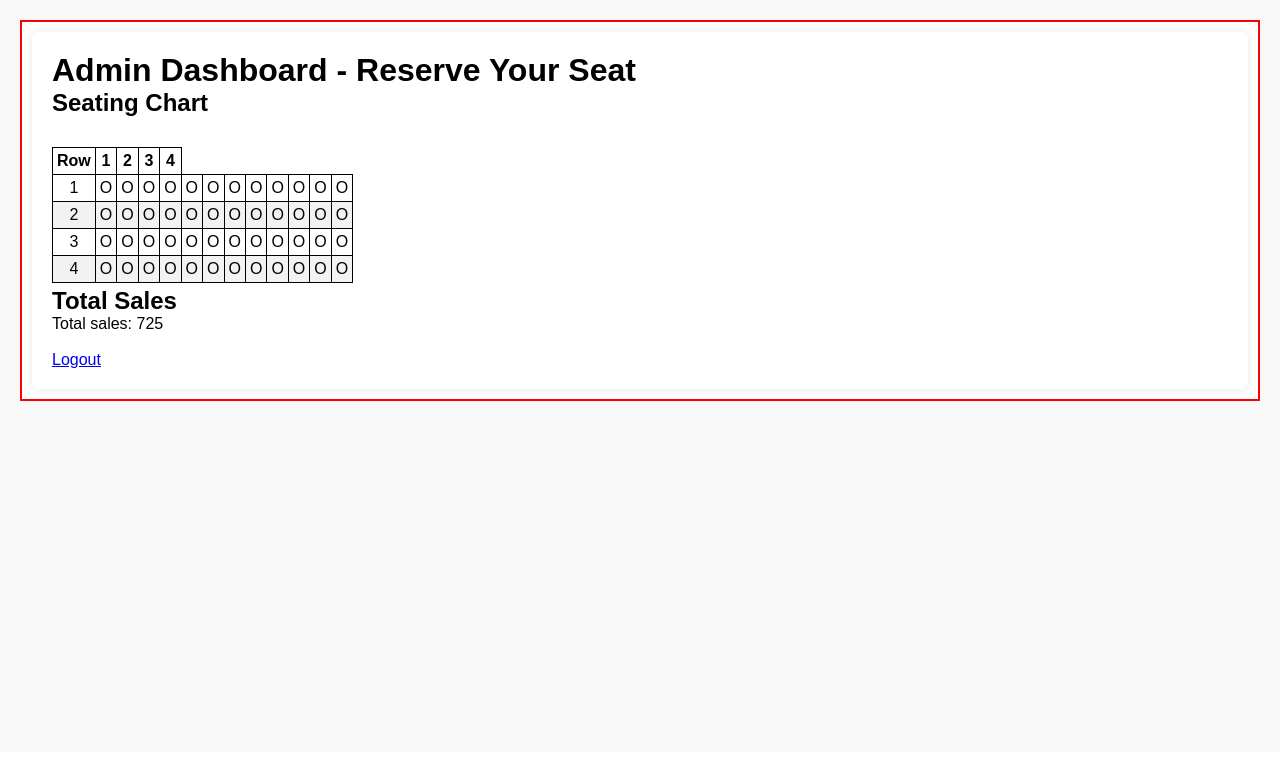
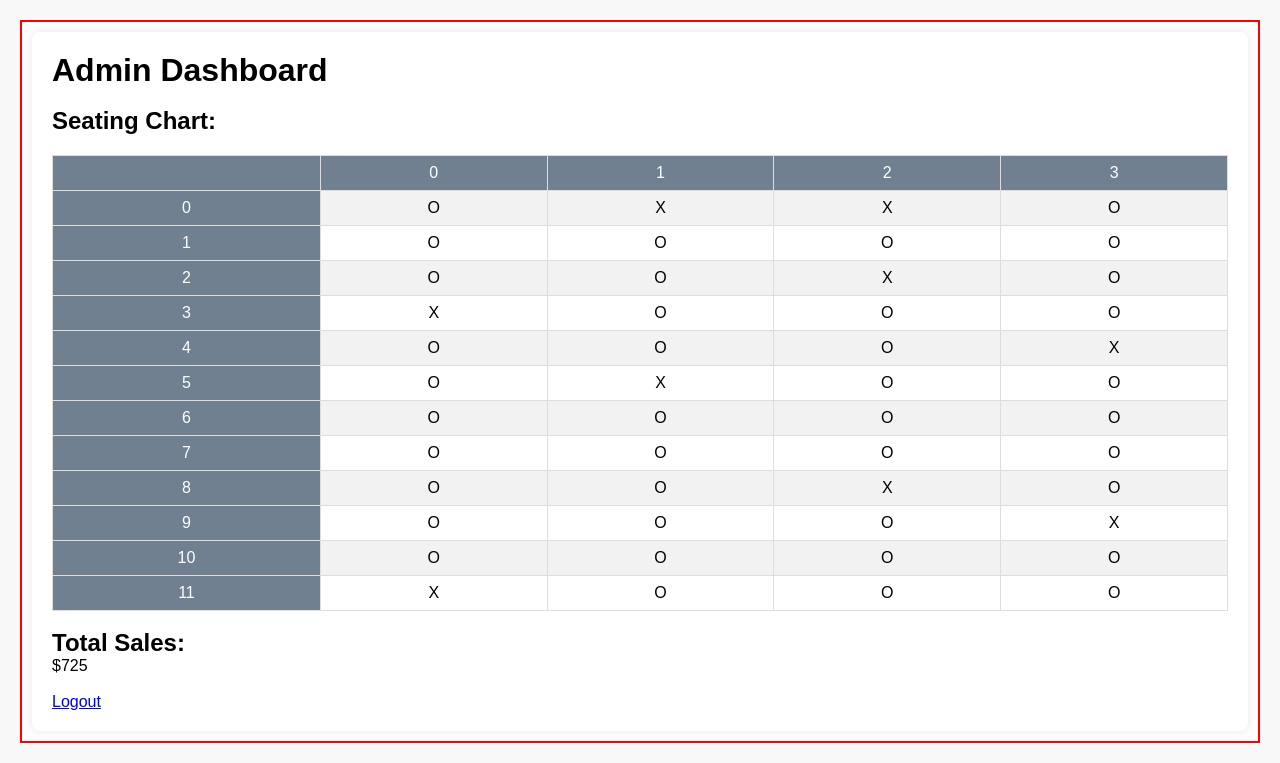
Before and after one commit to Keylith2020/Final-Project, a Flask app: page /admin_dashboard in a window 1280 px wide. Shown: the part 48-811 px from the top of the page. Before the commit the page ends 449 px from the top, so only its background shows below. Run offline with Flask 3, Linux system fonts and the light colour scheme; a user stored in the database is signed in; data comes from the database, SQL or seed files in the repository; both versions use the stored data as it was after the commit.

Commit message:
sync reservations table on admin dashboard and clean up

```diff
--- a/app.py
+++ b/app.py
@@ -10,21 +10,19 @@ app = Flask(__name__)
 app.config["DEBUG"] = True
 app.secret_key = 'your_secret_key'  # Required for session management
 
+# connect to the database
 def get_db_connection():
     conn = sqlite3.connect('reservations.db')
     conn.row_factory = sqlite3.Row  # Allows access to columns by name (instead of index)
     return conn
 
-def get_cost_matrix():
-    cost_matrix = [[100, 75, 50, 100] for row in range(12)]
-    return cost_matrix
-
-# DEBUG for reserved_seats (row, seat) this should be empty for turn in.
+# generate list of reserved seats from the database
 reservations = []
 reserved_seats = get_db_connection().execute("SELECT seatRow, seatColumn FROM reservations").fetchall()
 for x,y in reserved_seats:
     reservations.append((x,y))
 
+# home page
 @app.route('/', methods=['GET', 'POST'])
 def index():
     if request.method == 'POST':
@@ -39,6 +37,7 @@ def index():
 
     return render_template('index.html')
 
+# admin log in
 @app.route('/admin', methods=['GET', 'POST'])
 def admin():
     if request.method == 'POST':
@@ -61,18 +60,11 @@ def admin():
 
     return render_template('admin.html')
 
+# admin dashboard
 @app.route('/admin_dashboard')
 def admin_dashboard():
     if 'admin' not in session:
         return redirect(url_for('admin'))  # If not logged in, redirect to the login page
-
-    # Fetch the total sales data
-    conn = get_db_connection()
-    cursor = conn.cursor()
-
-    cursor.execute('SELECT seatRow, seatColumn FROM reservations')  # Get total number of reservations (this can be used for total sales)
-    reservations = cursor.fetchall()
-    conn.close()
 
     #Calculate total sales
     cost_matrix= get_cost_matrix()
@@ -80,26 +72,16 @@ def admin_dashboard():
     for row, seat in reservations:
         total_sales += cost_matrix[row -1][seat -1]
 
+    return render_template('adminLoggedIn.html', total_sales=total_sales, reserved_seats=reservations)
 
-    # Generate the seating chart as a 4x12 grid
-    seating_chart = []
-    for row in range(0, 4):
-        row_seats = []
-        for col in range(0, 12):
-            if (row, col) in reservations:
-                row_seats.append('X')
-            else:
-                row_seats.append('O')
-        seating_chart.append(row_seats)
-
-    return render_template('adminLoggedIn.html', seating_chart=seating_chart, total_sales=total_sales)
-
+# admin log out
 @app.route('/admin_logout')
 def admin_logout():
     session.pop('admin', None)  # Remove the admin from the session
     flash('Logged out successfully!', 'success')
     return redirect(url_for('admin'))  # Redirect back to the login page
 
+# reservations page
 @app.route('/reservation', methods=['GET', 'POST'])
 def reservation():
     if request.method == 'POST':
@@ -125,14 +107,16 @@ def reservation():
             flash(f'Reservation successful! Your reservation code is {reservation_code}. Row: {row}, Seat: {column}')
 
         conn.close()  # Close the database connection
-        return redirect(url_for('index'))
 
     return render_template('reservation.html', reserved_seats=reservations)
+
+def get_cost_matrix():
+    cost_matrix = [[100, 75, 50, 100] for row in range(12)]
+    return cost_matrix
 
 def generate_reservation_code(length=12):
     characters = string.ascii_uppercase + string.digits
     return ''.join(random.choice(characters) for _ in range(length))
 
-
 if __name__ == '__main__':
     app.run()
--- a/templates/adminLoggedIn.html
+++ b/templates/adminLoggedIn.html
@@ -1,36 +1,39 @@
 {% extends 'base.html' %}
 
 {% block content %}
-    <h1>Admin Dashboard - Reserve Your Seat</h1>
-
+    <h1>{% block title %} Admin Dashboard {% endblock %}</h1>
+    <br>
     {% if 'admin' in session %}
         <!-- If the admin is logged in, show the seating chart and total sales -->
-        <h2 style="font-weight: bold; margin-bottom: 10px;">Seating Chart</h2>
-        <div style="overflow-x: auto; display: inline-block;">
-            <table style="border-collapse: collapse;">
-                <thead>
+        <h2>Seating Chart:</h2>
+        <div>
+            <table>
+                <tr class="columns">
+                    <td></td>
+                    <td>0</td>
+                    <td>1</td>
+                    <td>2</td>
+                    <td>3</td>
+                </tr>
+                {% for row in range(0, 12) %}
                     <tr>
-                        <th style="padding: 4px; border: 1px solid black;">Row</th>
-                        {% for col in range(1, 5) %}
-                            <th style="padding: 4px; border: 1px solid black;">{{ col }}</th>
+                        <td class="rows">{{ row }}</td>
+                        {% for column in range(0, 4) %}
+                        <td>
+                            {% if (row, column) in reserved_seats %}
+                                X
+                            {% else %}
+                                O
+                            {% endif %}
+                        </td>
                         {% endfor %}
                     </tr>
-                </thead>
-                <tbody>
-                    {% for row_seats in seating_chart %}
-                        <tr>
-                            <td style="padding: 4px; border: 1px solid black;">{{ loop.index }}</td>
-                            {% for seat in row_seats %}
-                                <td style="padding: 4px; border: 1px solid black; width: 20px; text-align: center;">{{ seat }}</td>
-                            {% endfor %}
-                        </tr>
-                    {% endfor %}
-                </tbody>
+                {% endfor %}
             </table>
         </div>
-
-        <h2>Total Sales</h2>
-        <p>Total sales: {{ total_sales }}</p>
+        <br>
+        <h2>Total Sales:</h2>
+        <p>${{ total_sales }}</p>
         <br>
         <a href="{{ url_for('admin_logout') }}">Logout</a>
     {% else %}
--- a/templates/reservation.html
+++ b/templates/reservation.html
@@ -18,7 +18,7 @@
             <tr>
                 <td class="rows">{{ row }}</td>
                 {% for column in range(0, 4) %}
-                <td style="padding: 10px; text-align: center; border: 1 px solid black;">
+                <td>
                     {% if (row, column) in reserved_seats %}
                         X
                     {% else %}
```
Also changed, not shown: reservations.db.
